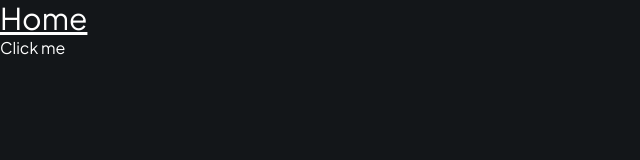
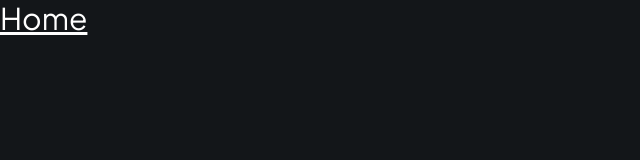
Before and after one commit to BotAkshit/PMS-1, a Next.js app: page / in a window 1280 px wide. Shown: the top 160 px of the page, without its empty margins (0-640 px from the left). Built offline with nearby package versions, Linux system fonts and the light colour scheme.

Commit message:
Create Git and Changes in the Page.tsx

```diff
--- a/app/page.tsx
+++ b/app/page.tsx
@@ -2,7 +2,7 @@ import { Button } from "@/components/ui/button"
 
 export default function Home() {
   return (
-    <div>
+    <div className="flex h-screen max-h-screen">
       <h1 className="text-white text-3xl underline">Home</h1>
       <button>Click me</button>
     </div>
```
Also changed, not shown: 1 other file (tests, documents, lock files or other folders).
